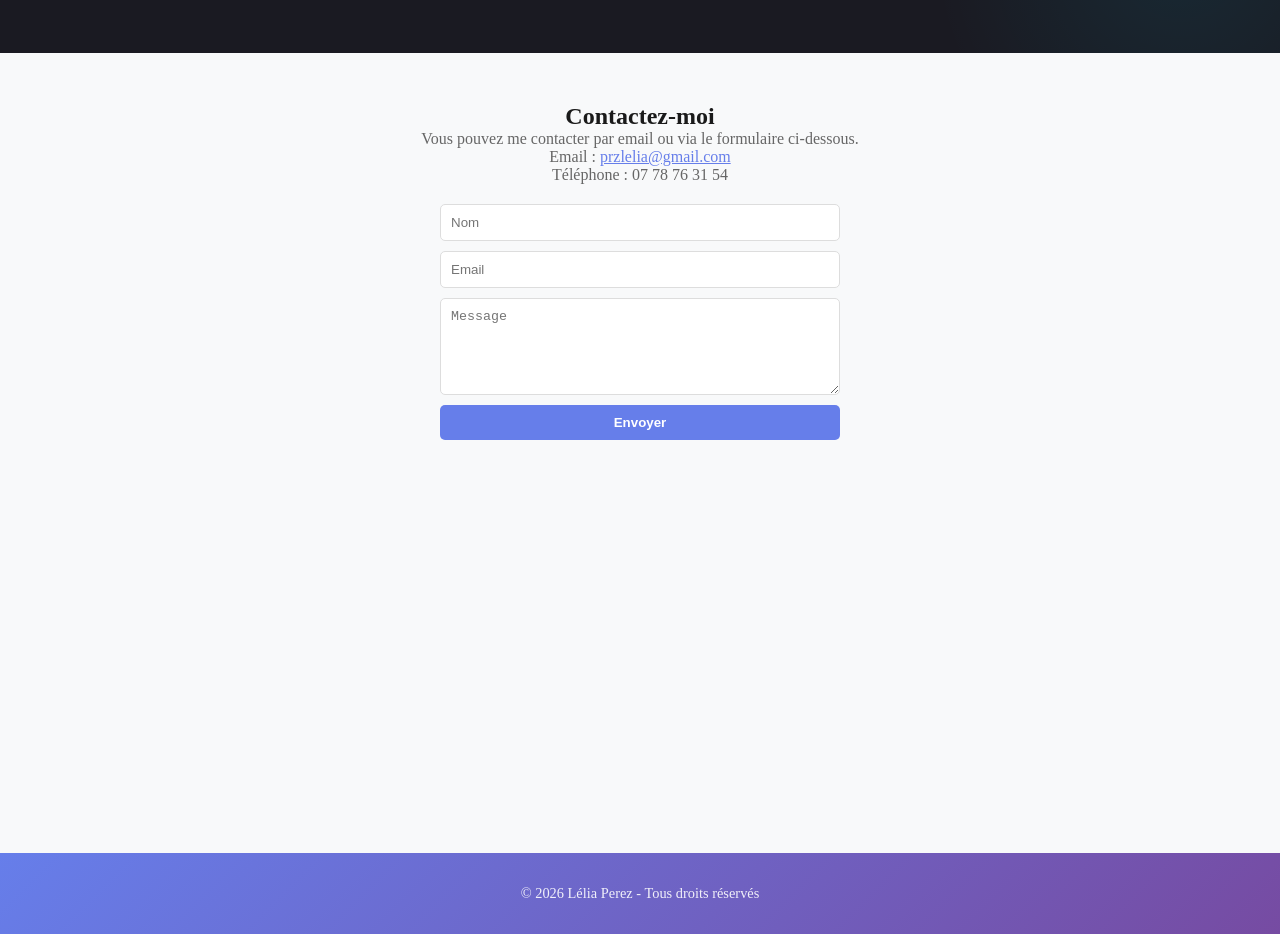
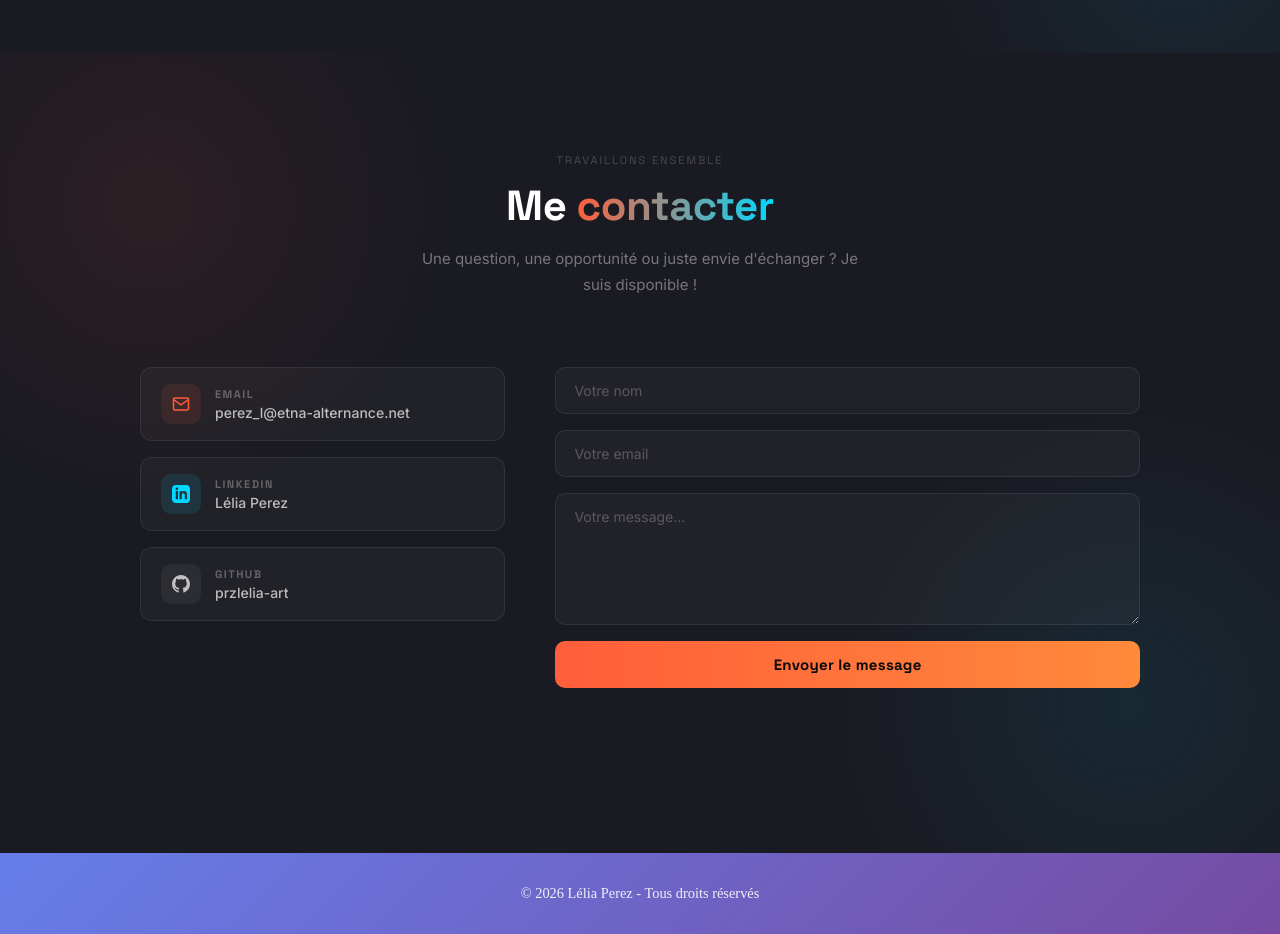
Before and after one commit to przlelia-art/Portfolio, a React (Vite) app: page / in a window 1280 px wide. Shown: the part 5860-6794 px from the top of the page. Built offline with nearby package versions, Linux system fonts and the light colour scheme.

Commit message:
fix: correction of my mail

```diff
--- a/src/components/Contact.jsx
+++ b/src/components/Contact.jsx
@@ -3,6 +3,7 @@
 function Contact() {
   const [formStatus, setFormStatus] = React.useState("");
   const [isSubmitting, setIsSubmitting] = React.useState(false);
+  const [focused, setFocused] = React.useState(null);
 
   const handleSubmit = async (e) => {
     e.preventDefault();
@@ -16,9 +17,7 @@
       const response = await fetch("https://formspree.io/f/mbdyrklr", {
         method: "POST",
         body: formData,
-        headers: {
-          Accept: "application/json",
-        },
+        headers: { Accept: "application/json" },
       });
 
       if (response.ok) {
@@ -34,86 +33,269 @@
     setIsSubmitting(false);
   };
 
+  const inputStyle = (name) => ({
+    width: "100%",
+    padding: "14px 18px",
+    background: "rgba(255,255,255,0.03)",
+    border: `1px solid ${focused === name ? "rgba(255,94,58,0.5)" : "rgba(255,255,255,0.08)"}`,
+    borderRadius: "10px",
+    color: "#fff",
+    fontSize: "14px",
+    fontFamily: "'Inter', sans-serif",
+    outline: "none",
+    transition: "all 0.2s ease",
+    boxShadow: focused === name ? "0 0 0 3px rgba(255,94,58,0.1)" : "none",
+  });
+
   return (
+    <>
+      <style>{`
+        @import url('https://fonts.googleapis.com/css2?family=Space+Grotesk:wght@400;500;600;700;800&family=Inter:wght@300;400;500&display=swap');
+
+        #contact * {
+          box-sizing: border-box;
+        }
+
+        #contact input::placeholder,
+        #contact textarea::placeholder {
+          color: rgba(255,255,255,0.25);
+        }
+
+        .contact-info-card {
+          display: flex;
+          align-items: center;
+          gap: 14px;
+          background: rgba(255,255,255,0.03);
+          border: 1px solid rgba(255,255,255,0.08);
+          border-radius: 12px;
+          padding: 16px 20px;
+          transition: all 0.3s ease;
+          text-decoration: none;
+        }
+        .contact-info-card:hover {
+          border-color: rgba(255,94,58,0.3);
+          transform: translateY(-3px);
+        }
+
+        .contact-icon {
+          width: 40px; height: 40px;
+          border-radius: 10px;
+          display: flex; align-items: center; justify-content: center;
+          flex-shrink: 0;
+        }
+
+        .submit-btn {
+          width: 100%;
+          padding: "14px";
+          background: linear-gradient(90deg, #ff5e3a, #ff8a3a);
+          color: #0a0a0c;
+          border: none;
+          border-radius: 10px;
+          font-family: 'Space Grotesk', sans-serif;
+          font-size: 15px;
+          font-weight: 700;
+          cursor: pointer;
+          transition: all 0.25s ease;
+          letter-spacing: 0.3px;
+        }
+        .submit-btn:hover:not(:disabled) {
+          box-shadow: 0 0 28px rgba(255,94,58,0.5);
+          transform: translateY(-2px);
+        }
+        .submit-btn:disabled {
+          opacity: 0.6;
+          cursor: not-allowed;
+        }
+
+        @media (max-width: 768px) {
+          .contact-grid { grid-template-columns: 1fr !important; }
+        }
+      `}</style>
+
       <section
         id="contact"
         style={{
-        padding: "50px 20px",
-        textAlign: "center",
-        backgroundColor: "#f8f9fa",
-        color: "#1a1a1a",
+          background: "#1a1a22",
           minHeight: "100vh",
-        width: "100%",
+          padding: "100px 60px",
+          position: "relative",
+          overflow: "hidden",
+          fontFamily: "'Inter', sans-serif",
         }}
       >
-      <h2 style={{ color: "#1a1a1a" }}>Contactez-moi</h2>
-      <p style={{ color: "#666" }}>Vous pouvez me contacter par email ou via le formulaire ci-dessous.</p>
+        {/* Halos */}
+        <div style={{
+          position: "absolute", width: "600px", height: "600px", borderRadius: "50%",
+          background: "radial-gradient(circle, rgba(255,94,58,0.08) 0%, transparent 70%)",
+          top: "-150px", left: "-150px", pointerEvents: "none",
+        }} />
+        <div style={{
+          position: "absolute", width: "600px", height: "600px", borderRadius: "50%",
+          background: "radial-gradient(circle, rgba(0,217,255,0.08) 0%, transparent 70%)",
+          bottom: "-150px", right: "-150px", pointerEvents: "none",
+        }} />
 
-      <p style={{ color: "#666" }}>
-        Email : <a href="mailto:przlelia@gmail.com" style={{ color: "#667eea", textDecoration: "underline" }}>przlelia@gmail.com</a>
+        <div style={{ maxWidth: "1000px", margin: "0 auto", position: "relative", zIndex: 1 }}>
+
+          {/* Titre */}
+          <div style={{ textAlign: "center", marginBottom: "70px" }}>
+            <p style={{
+              fontFamily: "'Space Grotesk', sans-serif",
+              fontSize: "11px", color: "rgba(255,255,255,0.2)",
+              letterSpacing: "2px", textTransform: "uppercase", marginBottom: "12px",
+            }}>
+              Travaillons ensemble
             </p>
-      <p style={{ color: "#666" }}>Téléphone : 07 78 76 31 54</p>
+            <h2 style={{
+              fontFamily: "'Space Grotesk', sans-serif",
+              fontSize: "42px", fontWeight: "700", marginBottom: "14px", letterSpacing: "-0.5px",
+            }}>
+              <span style={{ color: "#fff" }}>Me </span>
+              <span style={{
+                background: "linear-gradient(90deg, #ff5e3a, #00d9ff)",
+                WebkitBackgroundClip: "text", WebkitTextFillColor: "transparent",
+                backgroundClip: "text",
+              }}>
+                contacter
+              </span>
+            </h2>
+            <p style={{
+              fontSize: "15px", color: "rgba(255,255,255,0.4)",
+              maxWidth: "460px", margin: "0 auto", lineHeight: "1.7",
+            }}>
+              Une question, une opportunité ou juste envie d'échanger ? Je suis disponible !
+            </p>
+          </div>
 
+          {/* Grid : infos + formulaire */}
+          <div
+            className="contact-grid"
+            style={{
+              display: "grid",
+              gridTemplateColumns: "1fr 1.6fr",
+              gap: "50px",
+              alignItems: "start",
+            }}
+          >
+            {/* Colonne gauche — infos */}
+            <div style={{ display: "flex", flexDirection: "column", gap: "16px" }}>
+
+              {/* Email */}
+              <a href="mailto:przlelia@gmail.com" className="contact-info-card">
+                <div className="contact-icon" style={{ background: "rgba(255,94,58,0.1)" }}>
+                  <svg width="18" height="18" fill="none" stroke="#ff5e3a" strokeWidth="2" viewBox="0 0 24 24">
+                    <path d="M4 4h16c1.1 0 2 .9 2 2v12c0 1.1-.9 2-2 2H4c-1.1 0-2-.9-2-2V6c0-1.1.9-2 2-2z"/>
+                    <polyline points="22,6 12,13 2,6"/>
+                  </svg>
+                </div>
+                <div>
+                  <div style={{ fontFamily: "'Space Grotesk', sans-serif", fontSize: "11px", fontWeight: "700", letterSpacing: "1.5px", textTransform: "uppercase", color: "rgba(255,255,255,0.3)", marginBottom: "3px" }}>Email</div>
+                  <div style={{ fontSize: "14px", color: "rgba(255,255,255,0.7)", fontWeight: "500" }}>perez_l@etna-alternance.net</div>
+                </div>
+              </a>
+
+              {/* LinkedIn */}
+              <a href="https://www.linkedin.com/in/l%C3%A9lia-perez-73a499309/" target="_blank" rel="noopener noreferrer" className="contact-info-card">
+                <div className="contact-icon" style={{ background: "rgba(0,217,255,0.1)" }}>
+                  <svg width="18" height="18" fill="#00d9ff" viewBox="0 0 24 24">
+                    <path d="M19 0h-14c-2.761 0-5 2.239-5 5v14c0 2.761 2.239 5 5 5h14c2.762 0 5-2.239 5-5v-14c0-2.761-2.238-5-5-5zm-11 19h-3v-11h3v11zm-1.5-12.268c-.966 0-1.75-.79-1.75-1.764s.784-1.764 1.75-1.764 1.75.79 1.75 1.764-.783 1.764-1.75 1.764zm13.5 12.268h-3v-5.604c0-3.368-4-3.113-4 0v5.604h-3v-11h3v1.765c1.396-2.586 7-2.777 7 2.476v6.759z"/>
+                  </svg>
+                </div>
+                <div>
+                  <div style={{ fontFamily: "'Space Grotesk', sans-serif", fontSize: "11px", fontWeight: "700", letterSpacing: "1.5px", textTransform: "uppercase", color: "rgba(255,255,255,0.3)", marginBottom: "3px" }}>LinkedIn</div>
+                  <div style={{ fontSize: "14px", color: "rgba(255,255,255,0.7)", fontWeight: "500" }}>Lélia Perez</div>
+                </div>
+              </a>
+
+              {/* GitHub */}
+              <a href="https://github.com/przlelia-art" target="_blank" rel="noopener noreferrer" className="contact-info-card">
+                <div className="contact-icon" style={{ background: "rgba(255,255,255,0.05)" }}>
+                  <svg width="18" height="18" fill="rgba(255,255,255,0.7)" viewBox="0 0 24 24">
+                    <path d="M12 0c-6.626 0-12 5.373-12 12 0 5.302 3.438 9.8 8.207 11.387.599.111.793-.261.793-.577v-2.234c-3.338.726-4.033-1.416-4.033-1.416-.546-1.387-1.333-1.756-1.333-1.756-1.089-.745.083-.729.083-.729 1.205.084 1.839 1.237 1.839 1.237 1.07 1.834 2.807 1.304 3.492.997.107-.775.418-1.305.762-1.604-2.665-.305-5.467-1.334-5.467-5.931 0-1.311.469-2.381 1.236-3.221-.124-.303-.535-1.524.117-3.176 0 0 1.008-.322 3.301 1.23.957-.266 1.983-.399 3.003-.404 1.02.005 2.047.138 3.006.404 2.291-1.552 3.297-1.23 3.297-1.23.653 1.653.242 2.874.118 3.176.77.84 1.235 1.911 1.235 3.221 0 4.609-2.807 5.624-5.479 5.921.43.372.823 1.102.823 2.222v3.293c0 .319.192.694.801.576 4.765-1.589 8.199-6.086 8.199-11.386 0-6.627-5.373-12-12-12z"/>
+                  </svg>
+                </div>
+                <div>
+                  <div style={{ fontFamily: "'Space Grotesk', sans-serif", fontSize: "11px", fontWeight: "700", letterSpacing: "1.5px", textTransform: "uppercase", color: "rgba(255,255,255,0.3)", marginBottom: "3px" }}>GitHub</div>
+                  <div style={{ fontSize: "14px", color: "rgba(255,255,255,0.7)", fontWeight: "500" }}>przlelia-art</div>
+                </div>
+              </a>
+
+            </div>
+
+            {/* Colonne droite — formulaire */}
             <form
               onSubmit={handleSubmit}
-        style={{
-          display: "flex",
-          flexDirection: "column",
-          gap: "10px",
-          maxWidth: "400px",
-          margin: "20px auto"
-        }}
+              style={{ display: "flex", flexDirection: "column", gap: "16px" }}
             >
               <input
                 type="text"
                 name="name"
-          placeholder="Nom"
+                placeholder="Votre nom"
                 required
-          style={{ padding: "10px", borderRadius: "5px", border: "1px solid #ddd" }}
+                style={inputStyle("name")}
+                onFocus={() => setFocused("name")}
+                onBlur={() => setFocused(null)}
               />
               <input
                 type="email"
                 name="email"
-          placeholder="Email"
+                placeholder="Votre email"
                 required
-          style={{ padding: "10px", borderRadius: "5px", border: "1px solid #ddd" }}
+                style={inputStyle("email")}
+                onFocus={() => setFocused("email")}
+                onBlur={() => setFocused(null)}
               />
               <textarea
                 name="message"
-          placeholder="Message"
+                placeholder="Votre message..."
                 required
-          rows="5"
-          style={{ padding: "10px", borderRadius: "5px", border: "1px solid #ddd" }}
-        ></textarea>
+                rows="6"
+                style={{ ...inputStyle("message"), resize: "vertical" }}
+                onFocus={() => setFocused("message")}
+                onBlur={() => setFocused(null)}
+              />
 
               <button
                 type="submit"
                 disabled={isSubmitting}
-          style={{
-            padding: "10px",
-            backgroundColor: isSubmitting ? "#999" : "#667eea",
-            color: "#fff",
-            border: "none",
-            cursor: isSubmitting ? "not-allowed" : "pointer",
-            borderRadius: "5px",
-            fontWeight: "600"
-          }}
+                className="submit-btn"
+                style={{ padding: "14px" }}
               >
-          {isSubmitting ? "Envoi en cours..." : "Envoyer"}
+                {isSubmitting ? "Envoi en cours..." : "Envoyer le message"}
               </button>
 
               {formStatus === "success" && (
-          <p style={{ color: "#28a745", fontWeight: "600", marginTop: "10px" }}>
-            ✅ Message envoyé avec succès !
-          </p>
+                <div style={{
+                  padding: "14px 18px",
+                  background: "rgba(0,217,255,0.08)",
+                  border: "1px solid rgba(0,217,255,0.2)",
+                  borderRadius: "10px",
+                  color: "#5ce1ff",
+                  fontSize: "14px",
+                  fontWeight: "500",
+                }}>
+                  ✓ Message envoyé avec succès ! Je te répondrai rapidement.
+                </div>
               )}
               {formStatus === "error" && (
-          <p style={{ color: "#dc3545", fontWeight: "600", marginTop: "10px" }}>
-            ❌ Erreur lors de l'envoi. Réessayez plus tard.
-          </p>
+                <div style={{
+                  padding: "14px 18px",
+                  background: "rgba(255,94,58,0.08)",
+                  border: "1px solid rgba(255,94,58,0.2)",
+                  borderRadius: "10px",
+                  color: "#ff8a65",
+                  fontSize: "14px",
+                  fontWeight: "500",
+                }}>
+                  ✗ Erreur lors de l'envoi. Réessaie plus tard ou contacte-moi directement par email.
+                </div>
               )}
             </form>
+
+          </div>
+        </div>
       </section>
+    </>
   );
 }
 
```
Lines whose indentation alone changed are shown as unchanged.
